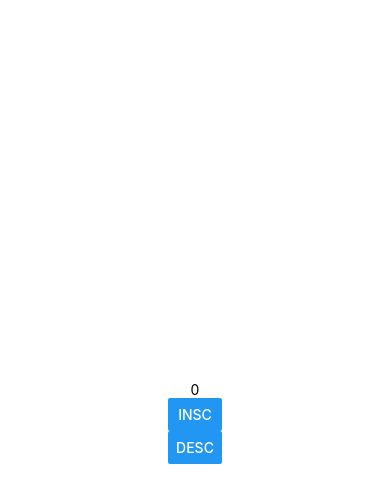
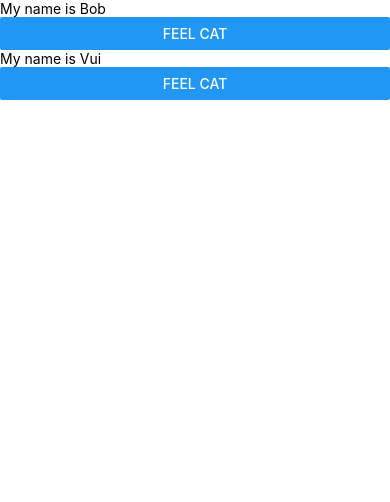
Before and after one commit to hitnei/learn-react-native, a React Native app in the folder AwesomeProject/: screen / in a window 390 px wide. Shown: the top 502 px of the page. Built offline with nearby package versions, Linux system fonts and the light colour scheme.

Commit message:
feed cat

```diff
--- a/AwesomeProject/App.js
+++ b/AwesomeProject/App.js
@@ -1,76 +1,31 @@
-import React, {Component} from 'react';
-import {Text, View, StyleSheet, Button} from 'react-native';
+import React, {Component, useState} from 'react';
+import {Text, View, Button} from 'react-native';
 
-// const HelloWorld = (props) => {
-//   return (
-//     <View>
-//       <Text>Hello {props.name}</Text>
-//     </View>
-//   );
-// };
+const Cat = (props) => {
+  const [isHungry, setIsHungry] = useState(true);
+  return (
+    <View>
+      <Text>My name is {props.name}</Text>
+      <Button
+        onPress={() => {
+          setIsHungry(false);
+        }}
+        disabled={!isHungry}
+        title={isHungry ? 'Feel Cat' : 'Full'}
+      />
+    </View>
+  );
+};
 
 class App extends Component {
-  state = {
-    count: 0,
-  };
-
-  inscCount = () => {
-    this.setState({
-      count: this.state.count + 1,
-    });
-  };
-
-  descCount = () => {
-    this.setState({
-      count: this.state.count - 1,
-    });
-  };
-
   render() {
     return (
-      <View style={[styles.center]}>
-        <Text>{this.state.count}</Text>
-        <View>
-          <Button
-            style={[styles.button]}
-            onPress={this.inscCount}
-            title="insc"
-          />
-          <Button
-            style={[styles.button]}
-            onPress={this.descCount}
-            title="desc"
-          />
-        </View>
+      <View>
+        <Cat name="Bob" />
+        <Cat name="Vui" />
       </View>
     );
   }
 }
 
-const styles = StyleSheet.create({
-  center: {
-    flex: 3,
-    alignItems: 'center',
-    justifyContent: 'center',
-  },
-  flex3: {
-    flex: 3,
-  },
-  flex2: {
-    flex: 2,
-  },
-  flex1: {
-    flex: 1,
-  },
-  marginBottom: {
-    marginBottom: 30,
-  },
-  button: {
-    alignItems: 'center',
-    backgroundColor: '#DDDDDD',
-    padding: 10,
-    marginBottom: 10,
-  },
-});
-
 export default App;
```
